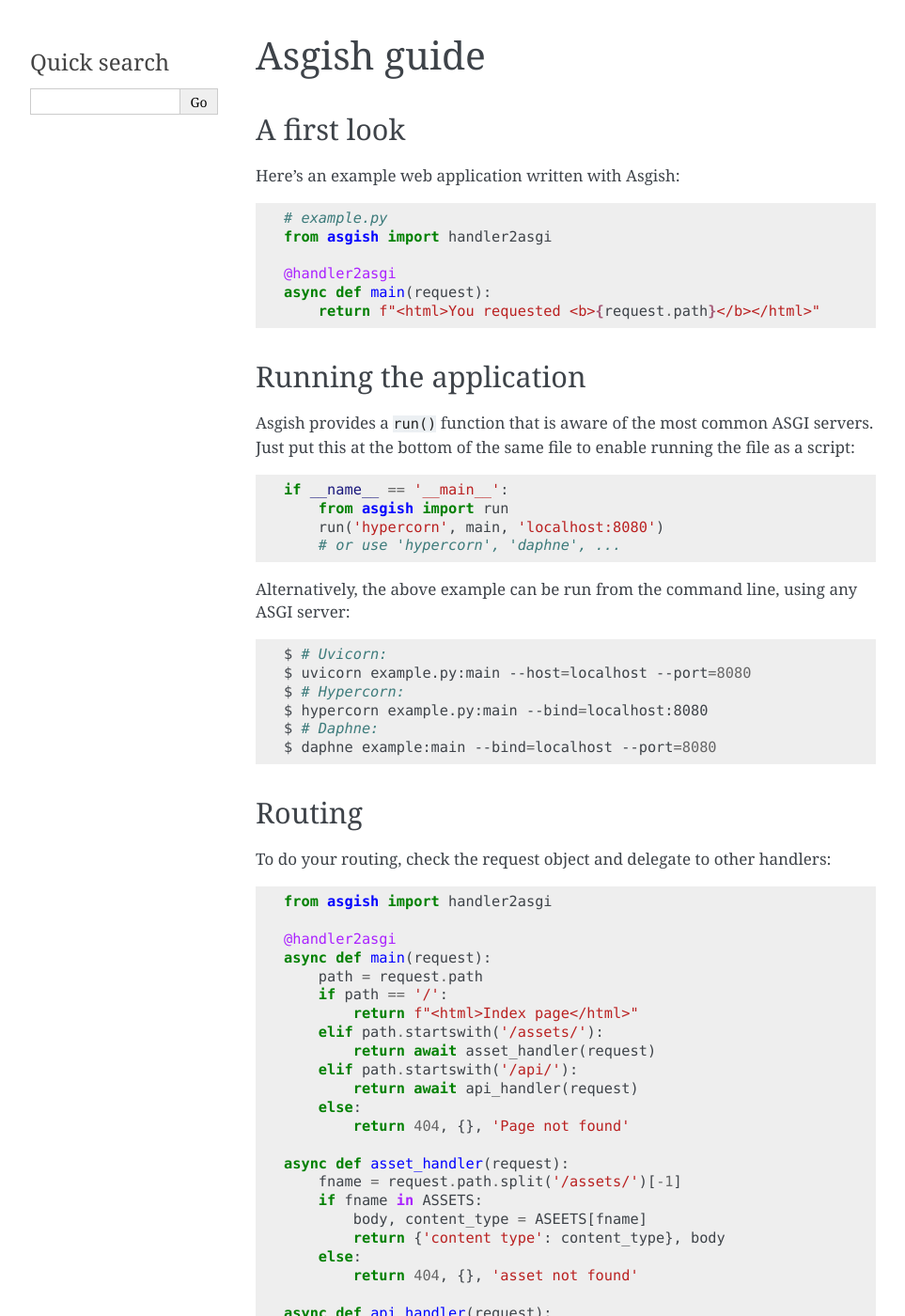
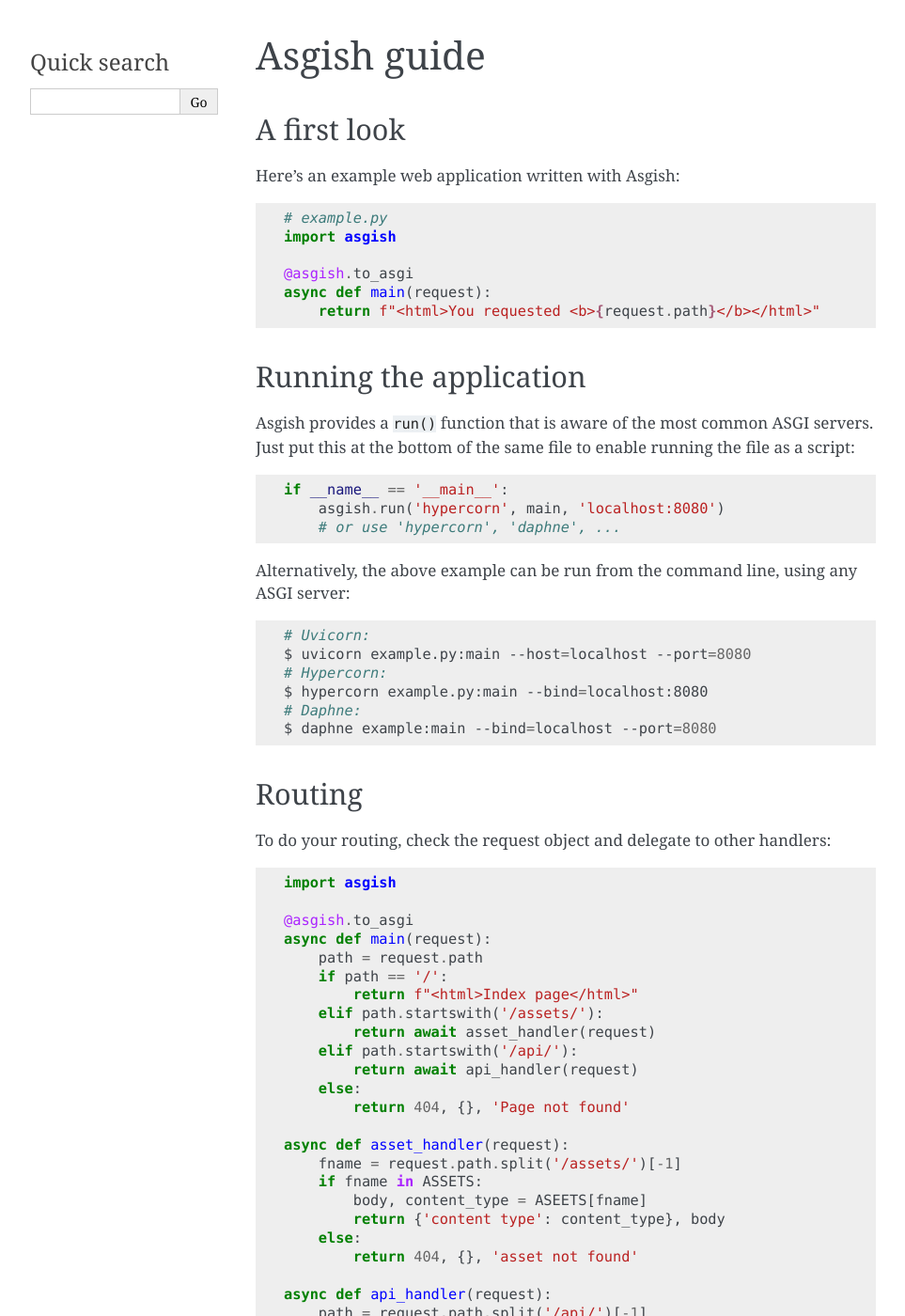
Before and after one commit to almarklein/asgineer, a Sphinx documentation site: the page built from docs/guide.rst, in a window 1280 px wide and 1400 px high. Shown: the whole window at 94% size, without its empty margins (148-1111 px from the left). Built offline with Sphinx 7.4.7, drawn with Linux system fonts in a browser that asks for light colours.

Commit message:
rename handler2asgi

```diff
--- a/asgish/__init__.py
+++ b/asgish/__init__.py
@@ -3,10 +3,10 @@
 """
 
 from ._request import BaseRequest, HttpRequest, WebsocketRequest
-from ._app import handler2asgi
+from ._app import to_asgi
 from ._run import run
 
 
-__all__ = ["BaseRequest", "HttpRequest", "WebsocketRequest", "handler2asgi", "run"]
+__all__ = ["BaseRequest", "HttpRequest", "WebsocketRequest", "to_asgi", "run"]
 
 __version__ = "0.2.0"
--- a/docs/guide.rst
+++ b/docs/guide.rst
@@ -11,9 +11,9 @@
 .. code-block:: python
 
     # example.py
-    from asgish import handler2asgi
+    import asgish
 
-    @handler2asgi
+    @asgish.to_asgi
     async def main(request):
         return f"<html>You requested <b>{request.path}</b></html>"
 
@@ -28,8 +28,7 @@
 .. code-block:: python
 
     if __name__ == '__main__':
-        from asgish import run
-        run('hypercorn', main, 'localhost:8080')
+        asgish.run('hypercorn', main, 'localhost:8080')
         # or use 'hypercorn', 'daphne', ...
 
 Alternatively, the above example can be run from the command line, using
@@ -37,11 +36,11 @@
 
 .. code-block:: shell
 
-    $ # Uvicorn:
+    # Uvicorn:
     $ uvicorn example.py:main --host=localhost --port=8080
-    $ # Hypercorn:
+    # Hypercorn:
     $ hypercorn example.py:main --bind=localhost:8080
-    $ # Daphne:
+    # Daphne:
     $ daphne example:main --bind=localhost --port=8080
 
 
@@ -53,9 +52,9 @@
 
 .. code-block:: python
 
-    from asgish import handler2asgi
+    import asgish
 
-    @handler2asgi
+    @asgish.to_asgi
     async def main(request):
         path = request.path
         if path == '/':
--- a/docs/reference.rst
+++ b/docs/reference.rst
@@ -9,7 +9,7 @@
 The functions
 =============
 
-.. autofunction:: asgish.handler2asgi
+.. autofunction:: asgish.to_asgi
 
 .. autofunction:: asgish.run
 
```
Also changed, not shown: README.md (+4 -5 lines), 7 other files.
